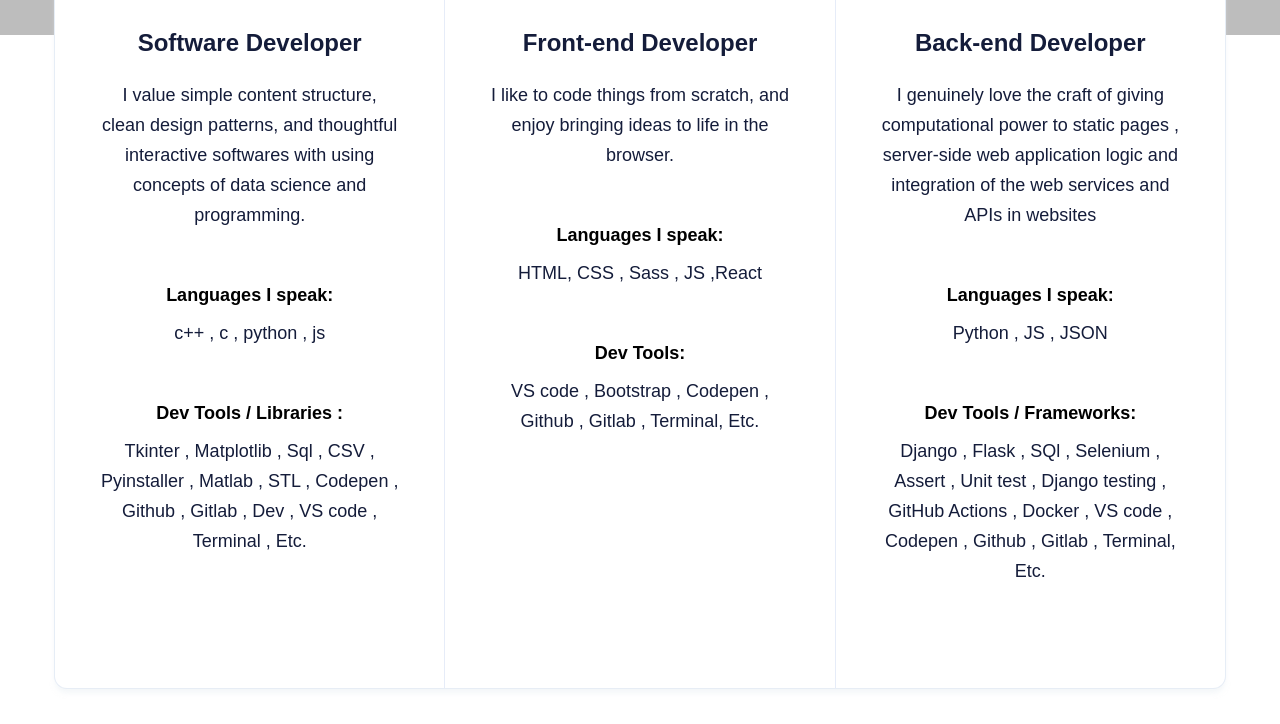
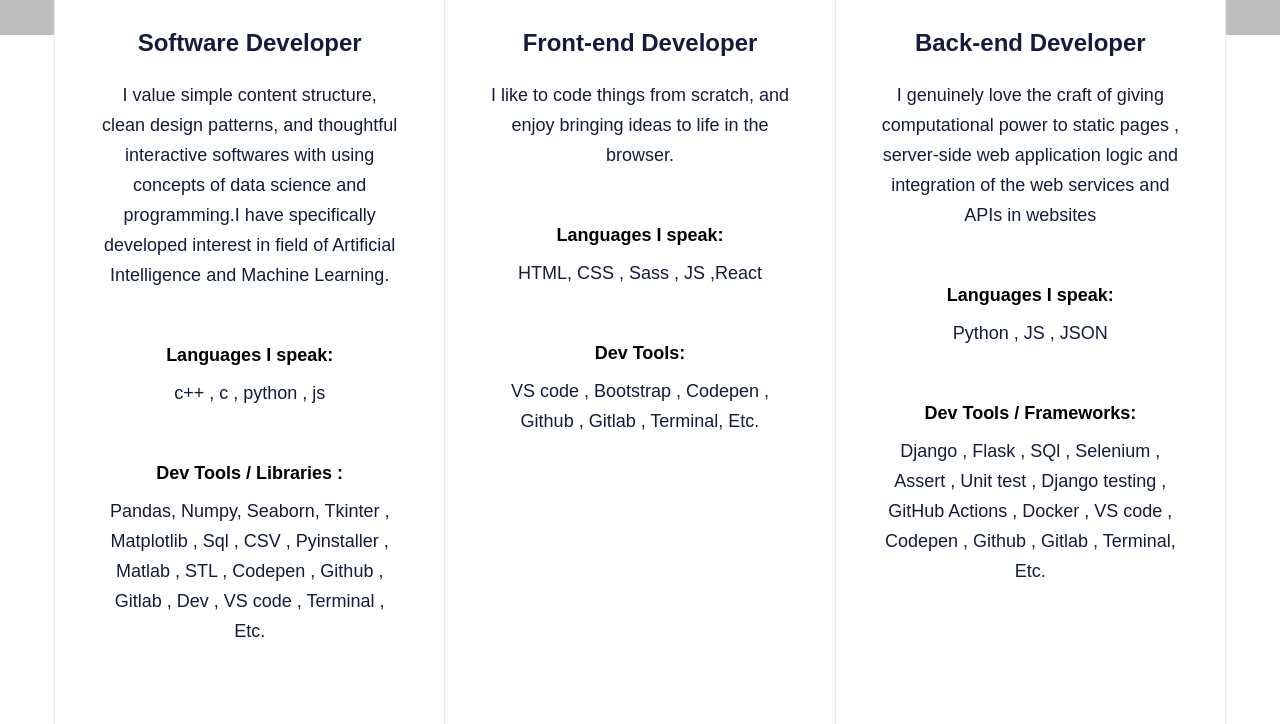
Before and after one commit to muditjain33/muditjain33.github.io, a plain HTML site: page about.html in a window 1280 px wide. Shown: the part 769-1493 px from the top of the page. Drawn offline with nearby package versions, Linux system fonts and the light colour scheme; a web font is replaced by a local one.

Commit message:
Updated about page

```diff
--- a/about.html
+++ b/about.html
@@ -67,11 +67,14 @@
               <div class="column">
                 <figure class="image"><img class="is-skill-icon" src="img/icons/web.svg"></figure>
                 <h1 class="title is-size-4 is-spaced">Software Developer</h1>
-                <p>I value simple content structure, clean design patterns, and thoughtful interactive softwares with using concepts of data science and programming.</p>
+                <p>I value simple content structure, clean design patterns, and thoughtful interactive softwares with using concepts of data science and programming.I have specifically developed interest in field of Artificial Intelligence and Machine Learning.</p>
                 <p class="list-title has-text-primary has-text-weight-normal n">Languages I speak:</p>
                 <p>c++ , c , python , js</p>
                 <p class="list-title has-text-primary has-text-weight-normal n">Dev Tools / Libraries :</p>
                 <p>
+                  Pandas,
+                  Numpy,
+                  Seaborn,
                   Tkinter ,
                   Matplotlib ,
                   Sql ,
```
